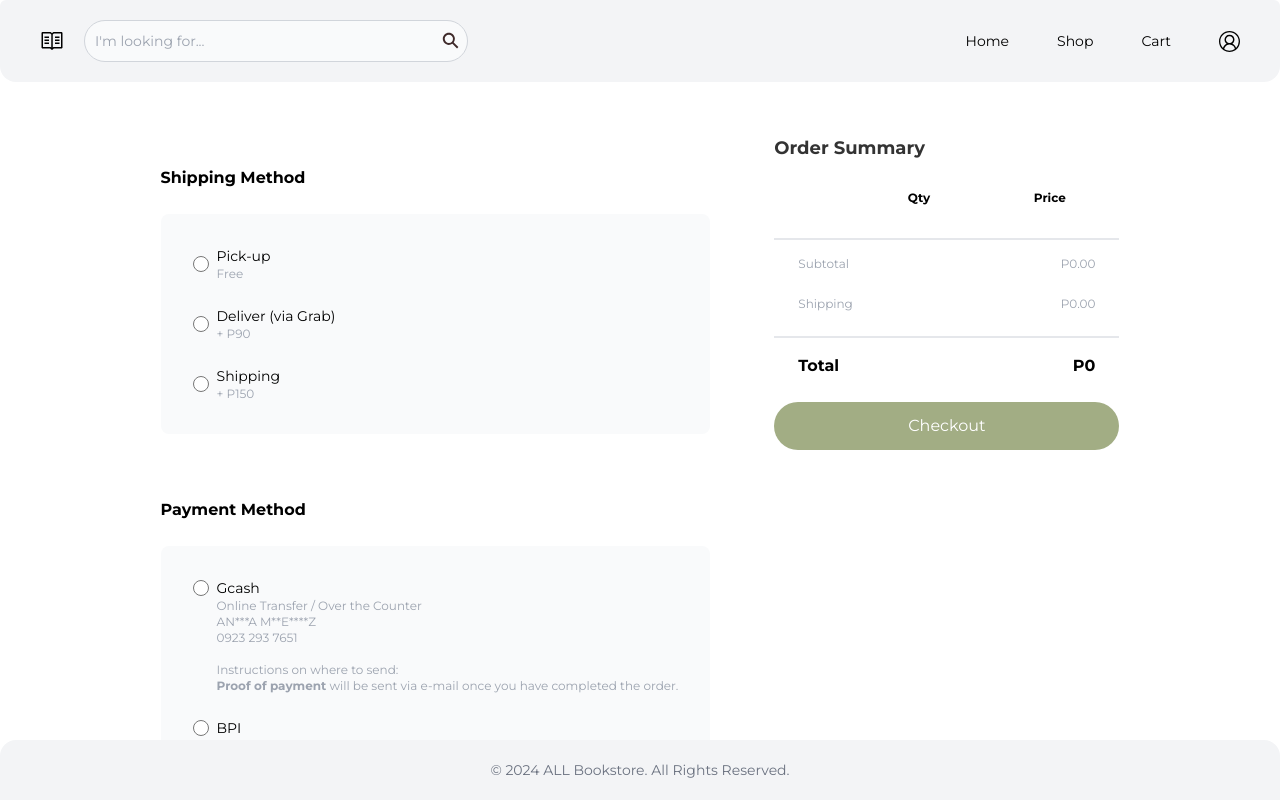
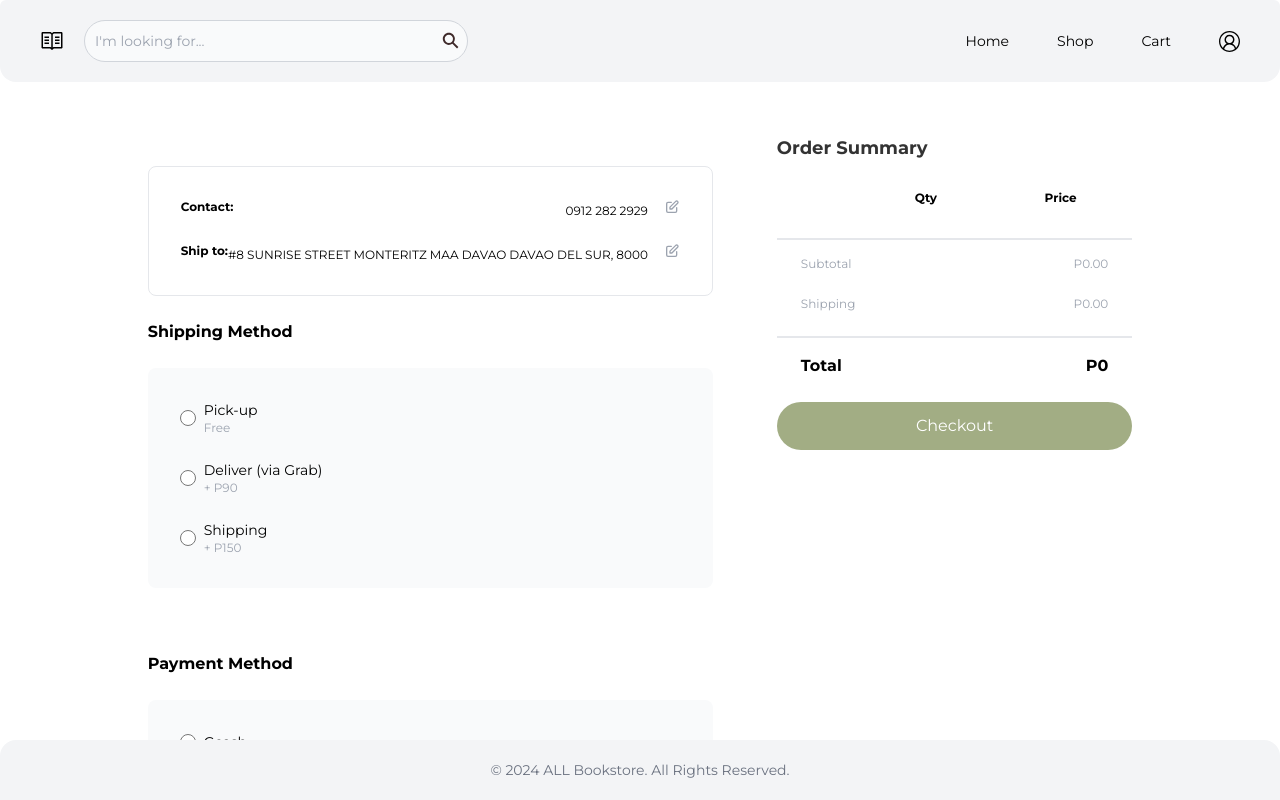
Before and after one commit to isabellelbgn/all-bookstore, a React (Vite) app in the folder frontend/: page /checkout in a window 1280 px wide. Shown: the top 800 px of the page. Built offline with nearby package versions, Linux system fonts and the light colour scheme.

Commit message:
Added checkout features

```diff
--- a/frontend/src/pages/Checkout.jsx
+++ b/frontend/src/pages/Checkout.jsx
@@ -122,7 +122,59 @@ function Checkout() {
           <div class="lg:max-w-7xl max-w-xl mx-auto">
             <div class="grid lg:grid-cols-5 gap-16 font-montserrat">
               <div class="lg:col-span-3 sm:rounded-lg">
-                <form class="mt-16 max-w-2xl">
+                <div class="flex flex-col p-2 rounded border sm:rounded-lg mt-16 mb-6">
+                  <div>
+                    <div className="text-xs p-6">
+                      <div className="flex justify-between mb-6">
+                        <div class="font-bold flex">Contact:</div>
+                        <div>
+                          0912 282 2929
+                          <button class="ml-4 rounded-xl hover:rounded-3xl hover:bg-gray-50 transition-all duration-300 text-gray-400">
+                            <svg
+                              xmlns="http://www.w3.org/2000/svg"
+                              class="h-4 w-4"
+                              fill="none"
+                              viewBox="0 0 24 24"
+                              stroke="currentColor"
+                              stroke-width="2"
+                            >
+                              <path
+                                stroke-linecap="round"
+                                stroke-linejoin="round"
+                                d="M11 5H6a2 2 0 00-2 2v11a2 2 0 002 2h11a2 2 0 002-2v-5m-1.414-9.414a2 2 0 112.828 2.828L11.828 15H9v-2.828l8.586-8.586z"
+                              />
+                            </svg>
+                          </button>
+                        </div>
+                      </div>
+                      <div className="flex justify-between mt-6">
+                        <div class="font-bold">Ship to:</div>
+                        <div>
+                          #8 SUNRISE STREET MONTERITZ MAA DAVAO DAVAO DEL SUR,
+                          8000
+                          <button class="ml-4 rounded-xl hover:rounded-3xl hover:bg-gray-50 transition-all duration-300 text-gray-400">
+                            <svg
+                              xmlns="http://www.w3.org/2000/svg"
+                              class="h-4 w-4"
+                              fill="none"
+                              viewBox="0 0 24 24"
+                              stroke="currentColor"
+                              stroke-width="2"
+                            >
+                              <path
+                                stroke-linecap="round"
+                                stroke-linejoin="round"
+                                d="M11 5H6a2 2 0 00-2 2v11a2 2 0 002 2h11a2 2 0 002-2v-5m-1.414-9.414a2 2 0 112.828 2.828L11.828 15H9v-2.828l8.586-8.586z"
+                              />
+                            </svg>
+                          </button>
+                        </div>
+                      </div>
+                    </div>
+                  </div>
+                </div>
+
+                <form class="max-w-2xl">
                   <div>
                     <h2 className="font-bold">Shipping Method</h2>
                     <div class="flex flex-col p-2 rounded bg-gray-50 sm:rounded-lg mt-6 mb-6">
```
